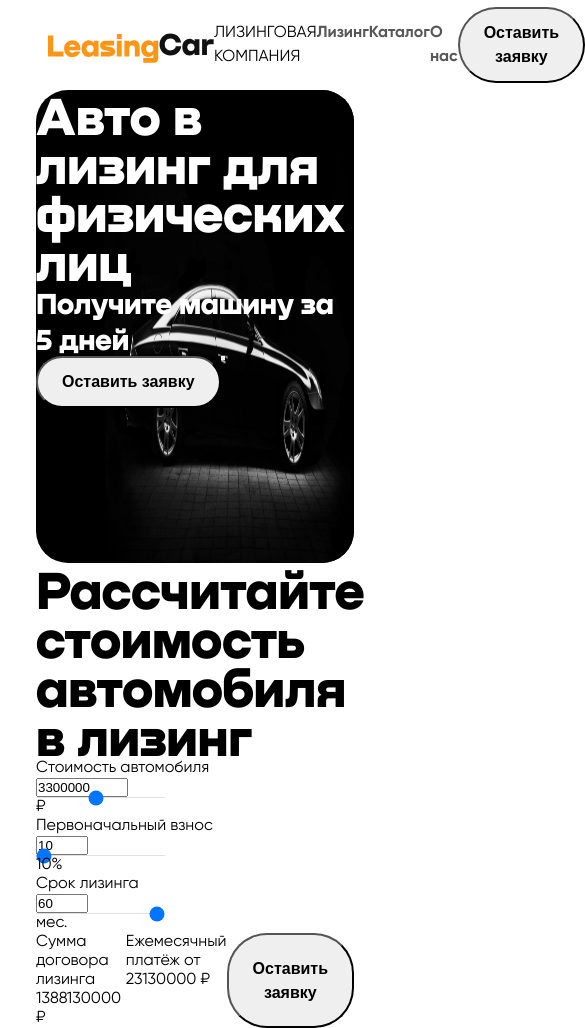
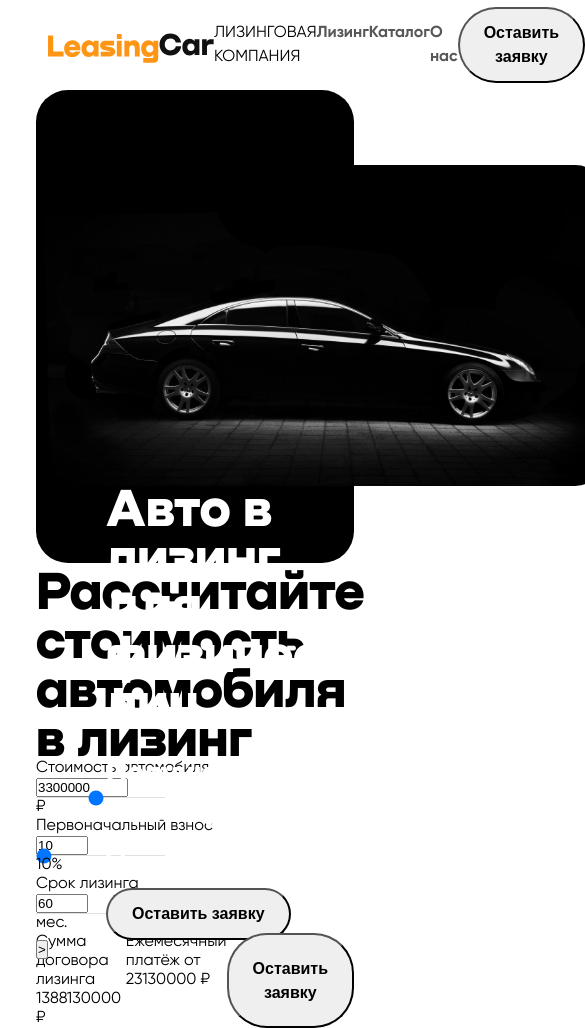
Before and after one commit to thehand13/oxem-test-task, a Next.js app: page / in a window 390 px wide. Shown: the top 1028 px of the page, 585 px wide, since content can reach past the window. Built offline with nearby package versions, Linux system fonts and the light colour scheme.

Commit message:
Fourth chunk made

```diff
--- a/src/components/UI/cards/slider-card/SliderCard.module.css
+++ b/src/components/UI/cards/slider-card/SliderCard.module.css
@@ -5,3 +5,9 @@
   border-radius: 32px;
   position: relative;
 }
+
+@media (max-width: 320px) {
+  .sliderSection {
+    border-radius: 0px 0px 32px 32px;
+  }
+}
--- a/src/components/header/Header.module.css
+++ b/src/components/header/Header.module.css
@@ -1,4 +1,5 @@
 .header {
+  background-color: white;
   position: fixed;
   display: flex;
   width: 100%;
@@ -8,9 +9,6 @@
   margin-right: 48px;
   align-items: center;
   z-index: 1;
-}
-
-.mainTitle {
 }
 
 .company {
--- a/src/components/header/Header.tsx
+++ b/src/components/header/Header.tsx
@@ -15,7 +15,7 @@ const Header = () => {
   return (
     <header className={styles.header}>
       <MainIcon />
-      <div className={styles.company}>ЛИЗИНГОВАЯ КОМПАНИЯ</div>
+      <span className={styles.company}>ЛИЗИНГОВАЯ КОМПАНИЯ</span>
       <nav className={styles.navigation}>
         <ul className={styles.navList}>
           {navLinks.map((navLink) => (
--- a/src/components/slider/Slide.module.css
+++ b/src/components/slider/Slide.module.css
@@ -7,12 +7,18 @@
   border-radius: 32px;
   overflow: hidden;
 }
+.infoContainer {
+  max-width: 585px;
+  padding-top: 70px;
+  padding-left: 70px;
+}
 
 .slideTitle {
   position: relative;
   font-weight: 900;
   font-size: 54px;
   line-height: 90%;
+  margin-bottom: 28px;
 }
 
 .slideDescription {
@@ -22,30 +28,77 @@
   line-height: 36px;
   letter-spacing: 0em;
   text-align: left;
+  margin-bottom: 28px;
 }
 
 .navButton {
   position: absolute;
+  cursor: pointer;
 }
 
 @media (max-width: 1024px) {
   .imageContainer {
-    width: 80%;
+    height: 327px;
+    width: 585px;
+    right: 0px;
+    top: 75px;
+  }
+
+  .infoContainer {
+  }
+
+  .slideTitle {
+  }
+
+  .slideDescription {
+  }
+
+  .navButton {
   }
 }
 
 @media (max-width: 768px) {
   .imageContainer {
+    position: relative;
+    height: 321px;
+    width: 571px;
+  }
+
+  .infoContainer {
+    margin-top: 0px;
+  }
+
+  .slideTitle {
+  }
+
+  .slideDescription {
+  }
+
+  .navButton {
   }
 }
 
 @media (max-width: 320px) {
   .imageContainer {
     position: relative;
-    top: -50px;
+    height: 261px;
     width: 462px;
-    height: 261px;
     left: -125px;
     top: 4px;
   }
+
+  .infoContainer {
+  }
+
+  .slideTitle {
+    font-size: 32px;
+
+    text-align: left;
+  }
+
+  .slideDescription {
+  }
+
+  .navButton {
+  }
 }
--- a/src/components/slider/Slide.tsx
+++ b/src/components/slider/Slide.tsx
@@ -11,11 +11,17 @@ const Slide: React.FC<ISlideComponents> = (props) => {
       <div className={styles.imageContainer}>
         <Image src={props.imageUrl} alt={props.title} fill />
       </div>
-      <h1 className={styles.slideTitle}>{props.title}</h1>
-      <p className={styles.slideDescription}>{props.description}</p>
-      <MainButton buttonColor={'firstUIButton'}>{props.buttonText}</MainButton>
-      <button className={styles.navButton}></button>
-      <button className={styles.navButton}></button>
+      <div className={styles.infoContainer}>
+        <h1 className={styles.slideTitle}>{props.title}</h1>
+        <p className={styles.slideDescription}>{props.description}</p>
+        <MainButton buttonColor={'firstUIButton'}>
+          {props.buttonText}
+        </MainButton>
+      </div>
+      <div className={styles.navContainer}>
+        <button className={styles.navButton}>{'<'}</button>
+        <button className={styles.navButton}>{'>'}</button>
+      </div>
     </SliderCard>
   );
 };
--- a/src/pages/_app.tsx
+++ b/src/pages/_app.tsx
@@ -27,6 +27,7 @@ export default function App({ Component, pageProps }: AppProps) {
   return (
     <div className={font.className}>
       <Header />
+
       <main>
         <Component {...pageProps} />
       </main>
--- a/src/styles/globals.css
+++ b/src/styles/globals.css
@@ -7,13 +7,13 @@
 html,
 body {
   max-width: 100vw;
+  background: #ffffff;
 }
 
 main {
   position: relative;
   top: 90px;
   padding-left: 48px;
-
   padding-right: 48px;
 }
 
@@ -26,6 +26,7 @@ main {
 
 @media (max-width: 320px) {
   main {
+    top: 48px;
     padding: 0px;
   }
 }
```
